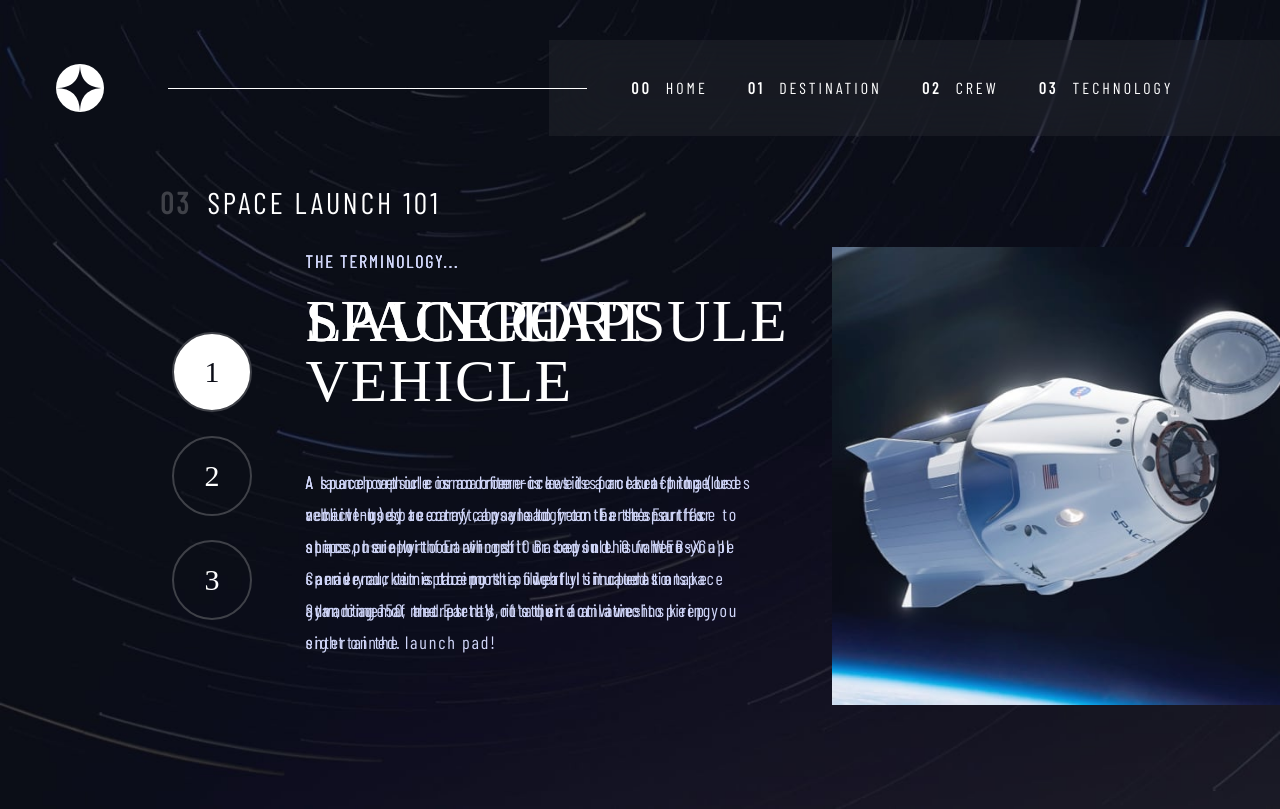
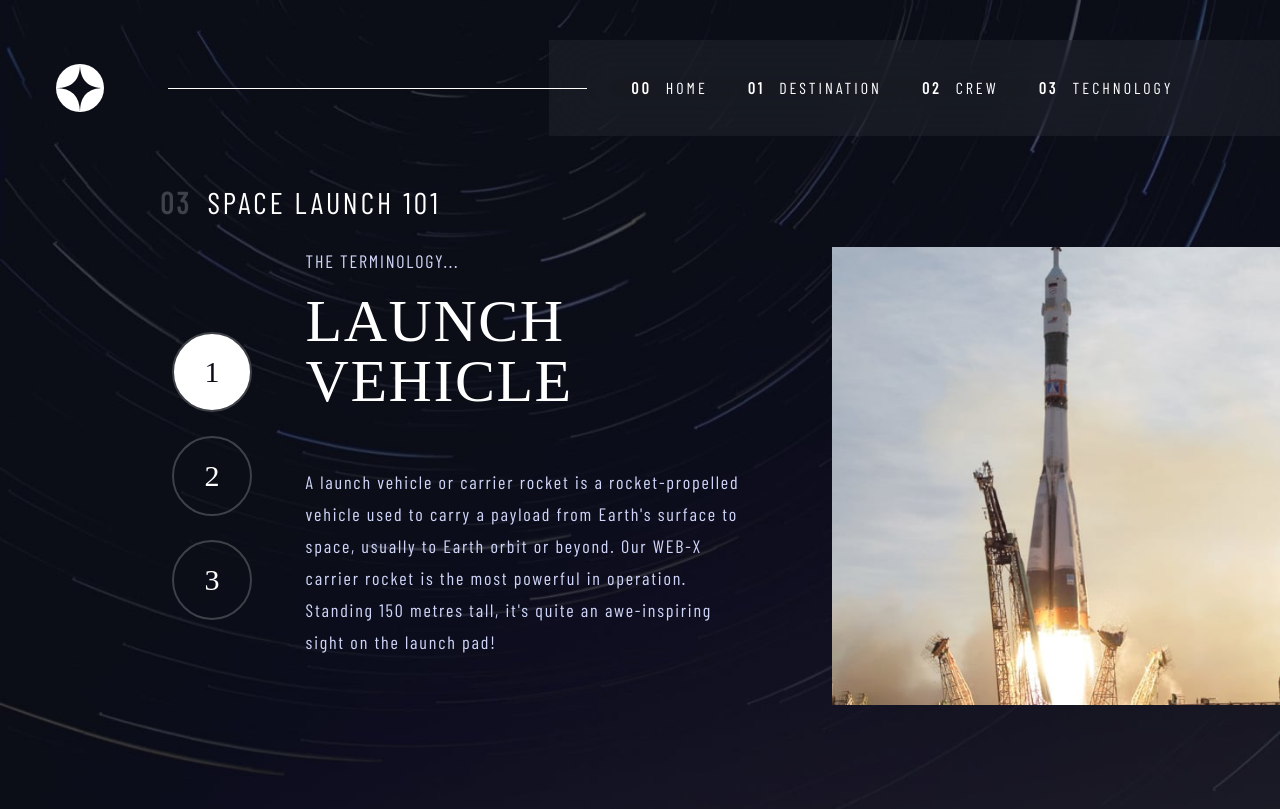
Before and after one commit to Hikmahx/space-tourism, a React (Create React App) app: page /technology in a window 1280 px wide. Built offline with nearby package versions, Linux system fonts and the light colour scheme; a web font is replaced by a local one.

Commit message:
active classes for h2, p, and img

```diff
--- a/public/css/_technology.scss
+++ b/public/css/_technology.scss
@@ -15,6 +15,18 @@
 
     .tech-text{
       width:47%;
+    }
+  }
+
+  h2, p, .tech-img-wrapper{
+    opacity: 0;
+    transform: translateY(50%);
+    transition:opacity 0.6s, transform 0.3s 0.1s cubic-bezier(0.54, 0.24, 0.62, 0.8);
+
+
+    &.active{
+      opacity: 1;
+      transform:translateY(0);
     }
   }
 
--- a/public/css/style.css
+++ b/public/css/style.css
@@ -409,6 +409,22 @@
   }
 }
 
+.technology h2, .technology p, .technology .tech-img-wrapper {
+  opacity: 0;
+  -webkit-transform: translateY(50%);
+          transform: translateY(50%);
+  -webkit-transition: opacity 0.6s, -webkit-transform 0.3s 0.1s cubic-bezier(0.54, 0.24, 0.62, 0.8);
+  transition: opacity 0.6s, -webkit-transform 0.3s 0.1s cubic-bezier(0.54, 0.24, 0.62, 0.8);
+  transition: opacity 0.6s, transform 0.3s 0.1s cubic-bezier(0.54, 0.24, 0.62, 0.8);
+  transition: opacity 0.6s, transform 0.3s 0.1s cubic-bezier(0.54, 0.24, 0.62, 0.8), -webkit-transform 0.3s 0.1s cubic-bezier(0.54, 0.24, 0.62, 0.8);
+}
+
+.technology h2.active, .technology p.active, .technology .tech-img-wrapper.active {
+  opacity: 1;
+  -webkit-transform: translateY(0);
+          transform: translateY(0);
+}
+
 .technology .tech-text {
   display: -ms-grid;
   display: grid;
```
Also changed, not shown: 1 other file (tests, documents, lock files or other folders).
